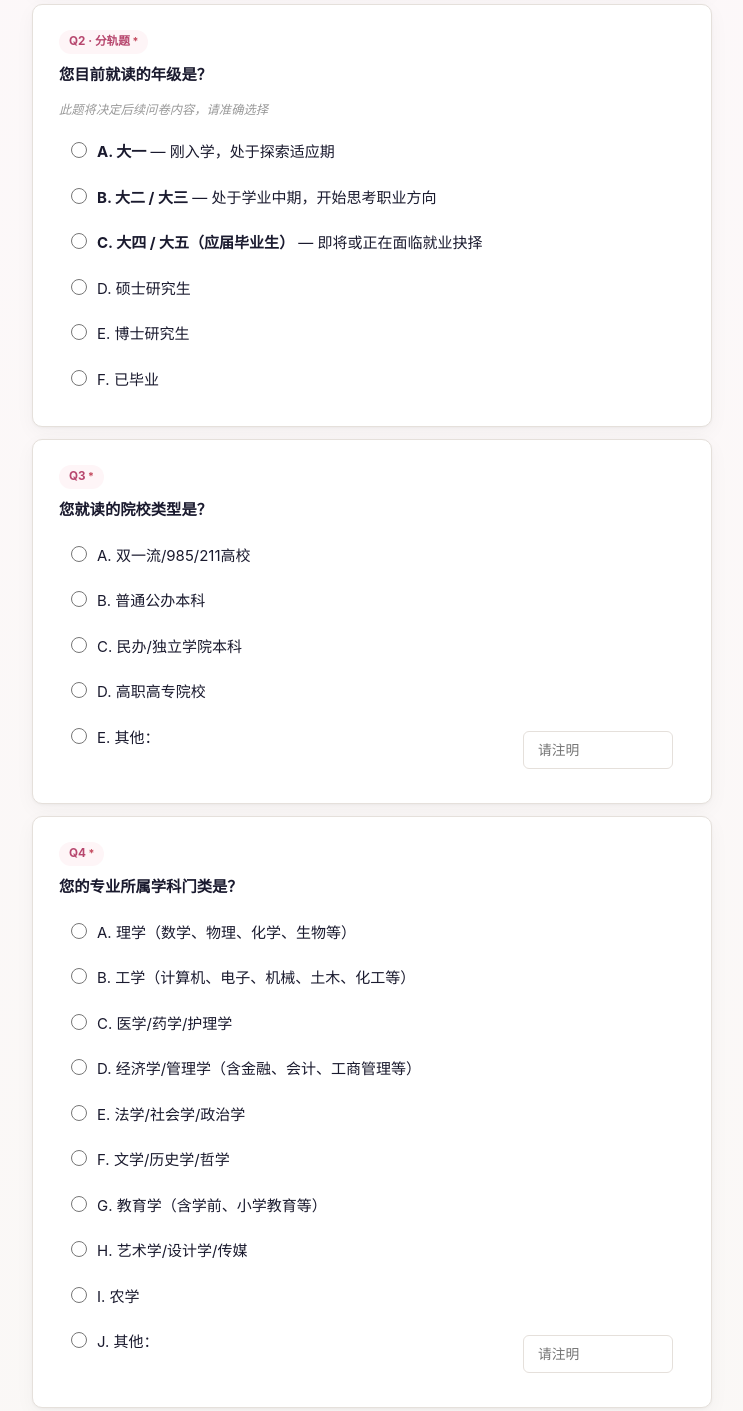
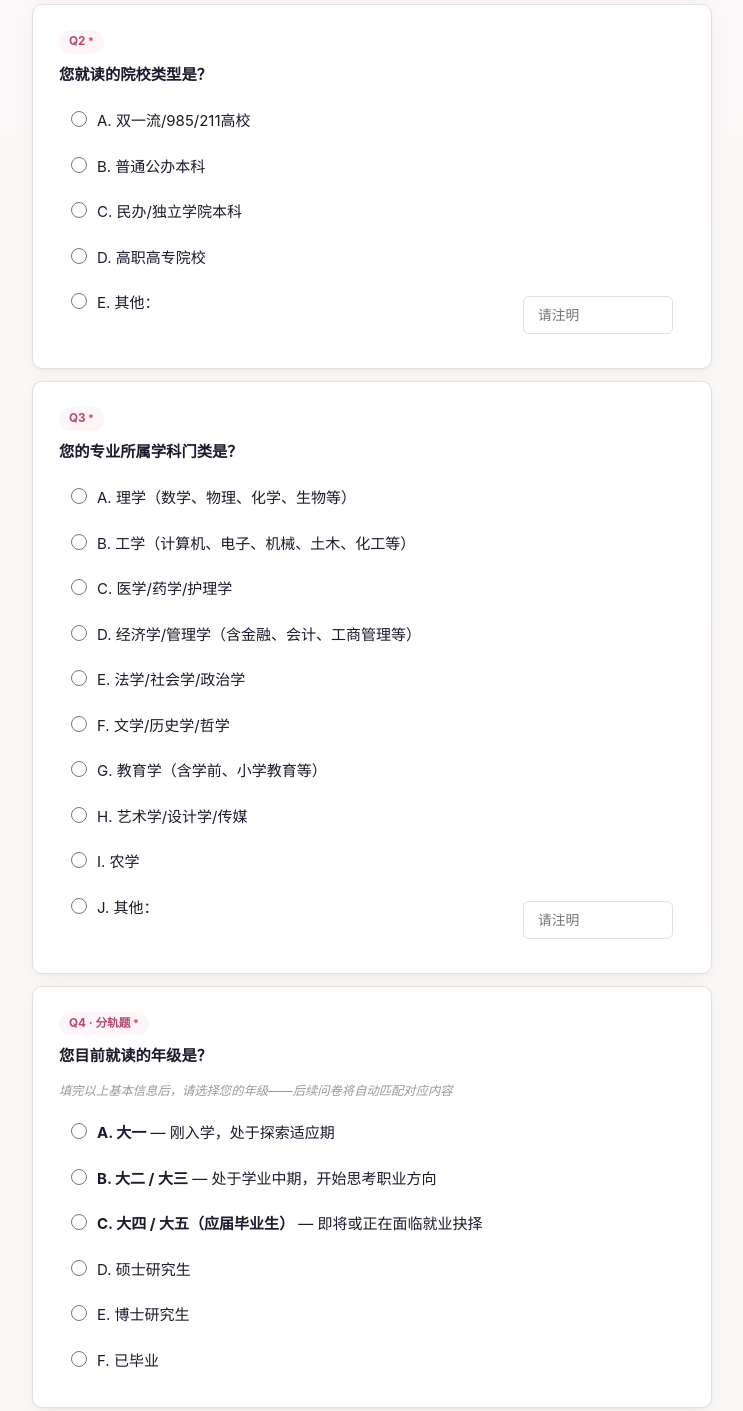
Before and after one commit to woodrelfay/nusurvey, a plain HTML site: page index.html in a window 1280 px wide. Shown: the part 516-1927 px from the top of the page, without its empty margins (268-1011 px from the left). Drawn offline with Linux system fonts and the light colour scheme.

Commit message:
Reorder: Q2(track split) moved after Q3/Q4 so all demographics collected before branching

```diff
--- a/index.html
+++ b/index.html
@@ -155,22 +155,8 @@ body{font-family:var(--font);background:linear-gradient(180deg,#fdf8fa 0%,#faf8f
   </ul>
 </div>
 
-<div class="q-card" id="q2-card">
-  <div class="q-num required">Q2 · 分轨题</div>
-  <div class="q-title">您目前就读的年级是？</div>
-  <div class="q-hint">此题将决定后续问卷内容，请准确选择</div>
-  <ul class="option-list">
-    <li class="option-item"><input type="radio" name="q2" id="q2a" value="A" data-track="a"><label for="q2a"><strong>A. 大一</strong> — 刚入学，处于探索适应期</label></li>
-    <li class="option-item"><input type="radio" name="q2" id="q2b" value="B" data-track="b"><label for="q2b"><strong>B. 大二 / 大三</strong> — 处于学业中期，开始思考职业方向</label></li>
-    <li class="option-item"><input type="radio" name="q2" id="q2c" value="C" data-track="c"><label for="q2c"><strong>C. 大四 / 大五（应届毕业生）</strong> — 即将或正在面临就业抉择</label></li>
-    <li class="option-item"><input type="radio" name="q2" id="q2d" value="D" data-track="c"><label for="q2d">D. 硕士研究生</label></li>
-    <li class="option-item"><input type="radio" name="q2" id="q2e" value="E" data-track="c"><label for="q2e">E. 博士研究生</label></li>
-    <li class="option-item"><input type="radio" name="q2" id="q2f" value="F" data-track="c"><label for="q2f">F. 已毕业</label></li>
-  </ul>
-</div>
-
 <div class="q-card" id="q3-card">
-  <div class="q-num required">Q3</div>
+  <div class="q-num required">Q2</div>
   <div class="q-title">您就读的院校类型是？</div>
   <ul class="option-list">
     <li class="option-item"><input type="radio" name="q3" id="q3a" value="A"><label for="q3a">A. 双一流/985/211高校</label></li>
@@ -182,7 +168,7 @@ body{font-family:var(--font);background:linear-gradient(180deg,#fdf8fa 0%,#faf8f
 </div>
 
 <div class="q-card" id="q4-card">
-  <div class="q-num required">Q4</div>
+  <div class="q-num required">Q3</div>
   <div class="q-title">您的专业所属学科门类是？</div>
   <ul class="option-list">
     <li class="option-item"><input type="radio" name="q4" id="q4a" value="A"><label for="q4a">A. 理学（数学、物理、化学、生物等）</label></li>
@@ -197,6 +183,20 @@ body{font-family:var(--font);background:linear-gradient(180deg,#fdf8fa 0%,#faf8f
     <li class="option-item"><input type="radio" name="q4" id="q4j" value="J"><label for="q4j">J. 其他：</label><input type="text" class="text-input short" id="q4j_text" placeholder="请注明" style="display:inline-block;margin-left:4px;width:150px"></li>
   </ul>
 </div>
+<div class="q-card" id="q2-card">
+  <div class="q-num required">Q4 · 分轨题</div>
+  <div class="q-title">您目前就读的年级是？</div>
+  <div class="q-hint">填完以上基本信息后，请选择您的年级——后续问卷将自动匹配对应内容</div>
+  <ul class="option-list">
+    <li class="option-item"><input type="radio" name="q2" id="q2a" value="A" data-track="a"><label for="q2a"><strong>A. 大一</strong> — 刚入学，处于探索适应期</label></li>
+    <li class="option-item"><input type="radio" name="q2" id="q2b" value="B" data-track="b"><label for="q2b"><strong>B. 大二 / 大三</strong> — 处于学业中期，开始思考职业方向</label></li>
+    <li class="option-item"><input type="radio" name="q2" id="q2c" value="C" data-track="c"><label for="q2c"><strong>C. 大四 / 大五（应届毕业生）</strong> — 即将或正在面临就业抉择</label></li>
+    <li class="option-item"><input type="radio" name="q2" id="q2d" value="D" data-track="c"><label for="q2d">D. 硕士研究生</label></li>
+    <li class="option-item"><input type="radio" name="q2" id="q2e" value="E" data-track="c"><label for="q2e">E. 博士研究生</label></li>
+    <li class="option-item"><input type="radio" name="q2" id="q2f" value="F" data-track="c"><label for="q2f">F. 已毕业</label></li>
+  </ul>
+</div>
+
 
 <!-- ===== TRACK SWITCH NOTICE ===== -->
 <div id="trackSwitchNotice">📋 根据您的年级，以下为您量身定制的问卷内容</div>
```
